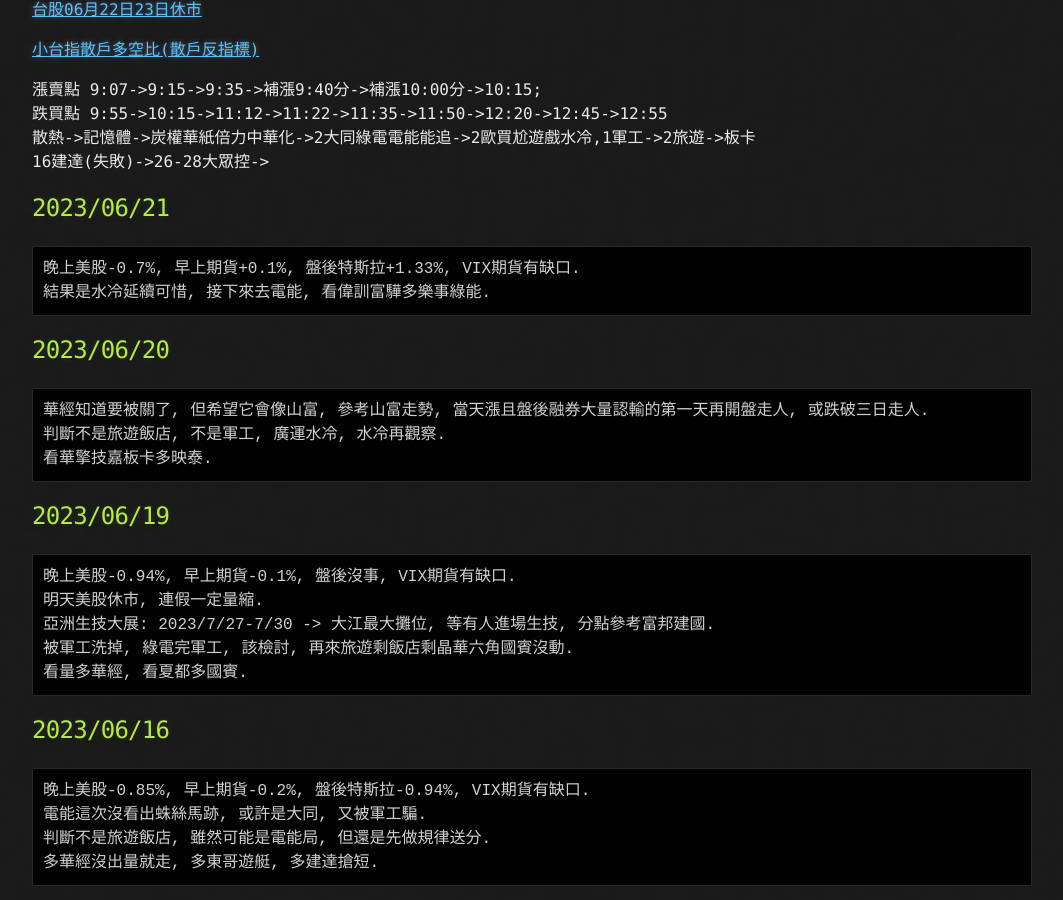
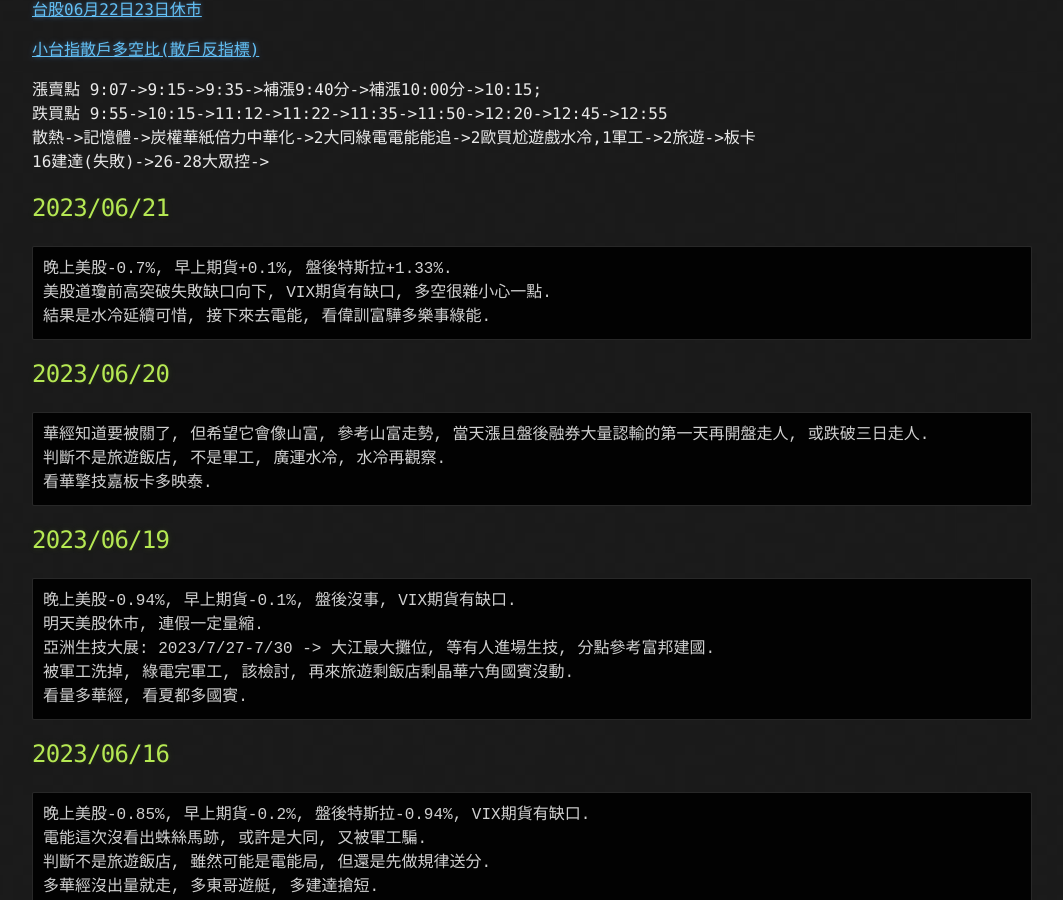
Before and after one commit to lepg5487/Stock_God, a Jekyll site: the page built from index.md, in a window 1280 px wide and 900 px high, scrolled down 460 px. Shown: the whole window, without its empty margins (108-1171 px from the left). Built offline with Jekyll 4.4.1, drawn with Linux system fonts in a browser that asks for light colours; our own code applies the rules of GitHub Pages for plain Markdown files.

Commit message:
Update index.md

````diff
--- a/index.md
+++ b/index.md
@@ -23,7 +23,8 @@
 
 ## 2023/06/21
 ```
-晚上美股-0.7%, 早上期貨+0.1%, 盤後特斯拉+1.33%, VIX期貨有缺口.
+晚上美股-0.7%, 早上期貨+0.1%, 盤後特斯拉+1.33%.
+美股道瓊前高突破失敗缺口向下, VIX期貨有缺口, 多空很雜小心一點.
 結果是水冷延續可惜, 接下來去電能, 看偉訓富驊多樂事綠能.
 ```
 
````
